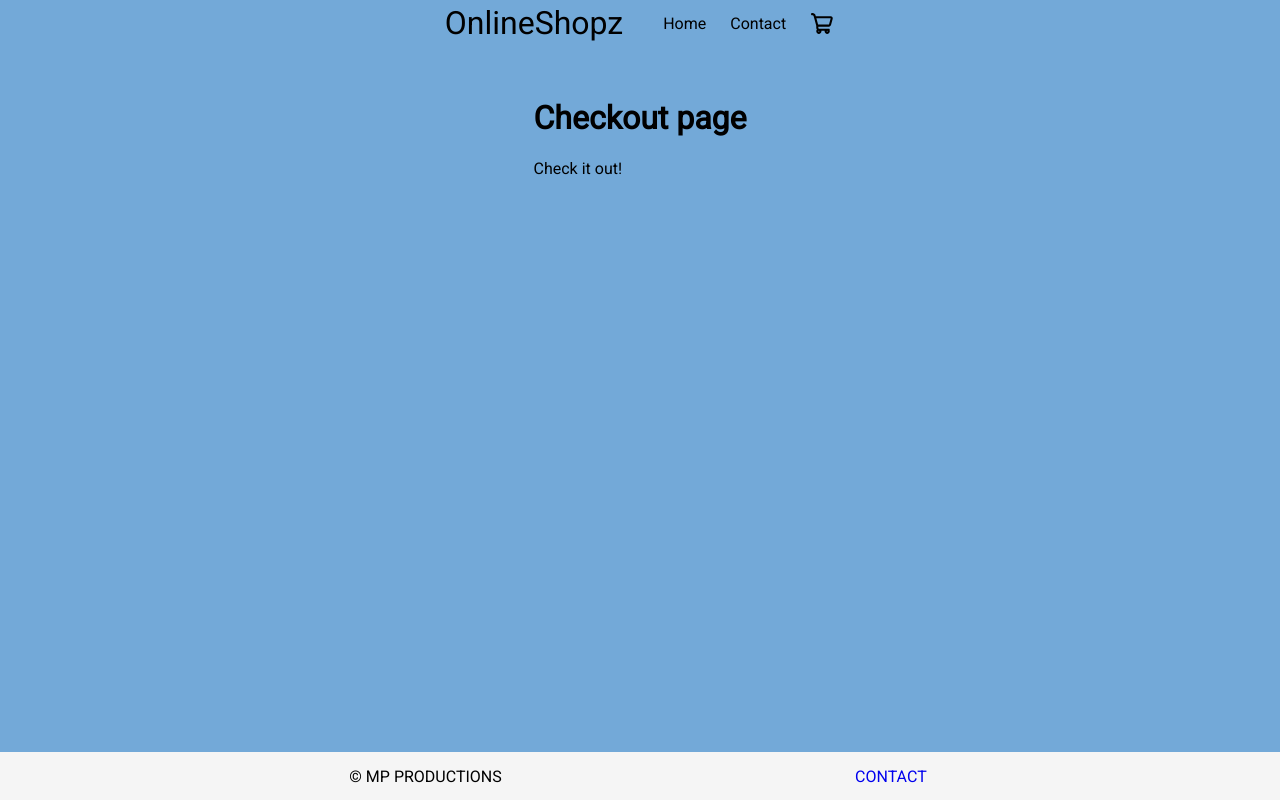
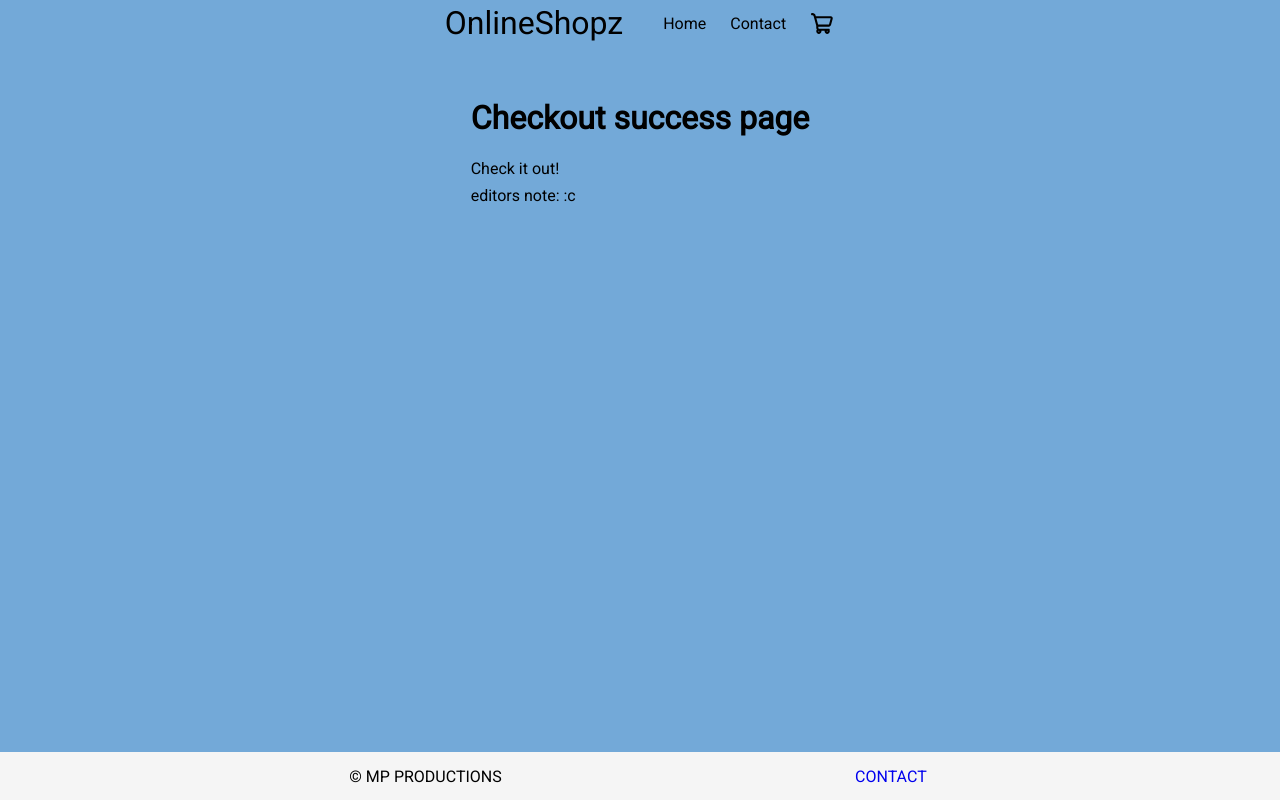
Before and after one commit to MartinP3/frameworks-ca, a React (Create React App) app: page /checkoutsuccess in a window 1280 px wide. Built offline with nearby package versions, Linux system fonts and the light colour scheme.

Commit message:
edited content for checkout success page

```diff
--- a/src/pages/CheckoutSuccess.js
+++ b/src/pages/CheckoutSuccess.js
@@ -1,8 +1,9 @@
 export function CheckoutSuccess() {
   return (
     <div>
-      <h1>Checkout page</h1>
+      <h1>Checkout success page</h1>
       <p>Check it out!</p>
+      <p>editors note: :c</p>
     </div>
   );
 }
```
